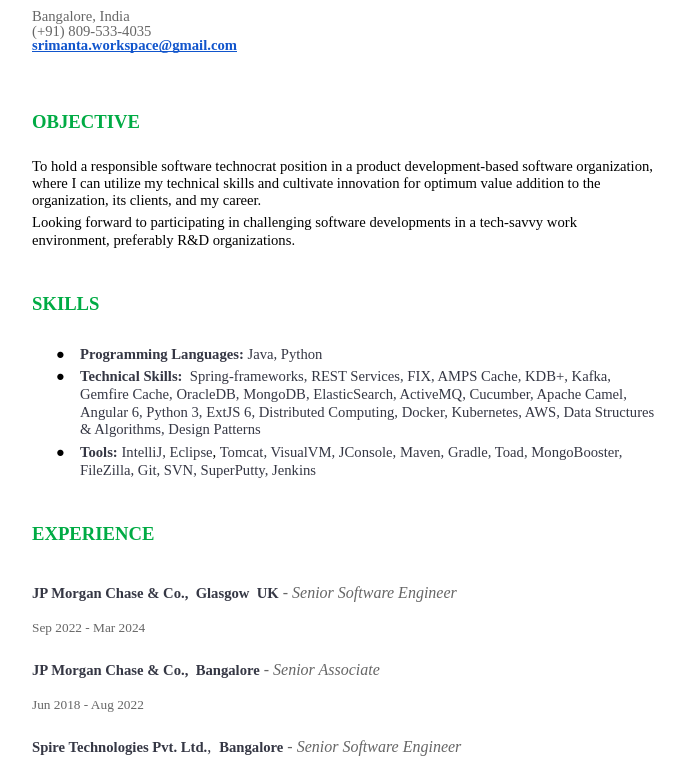
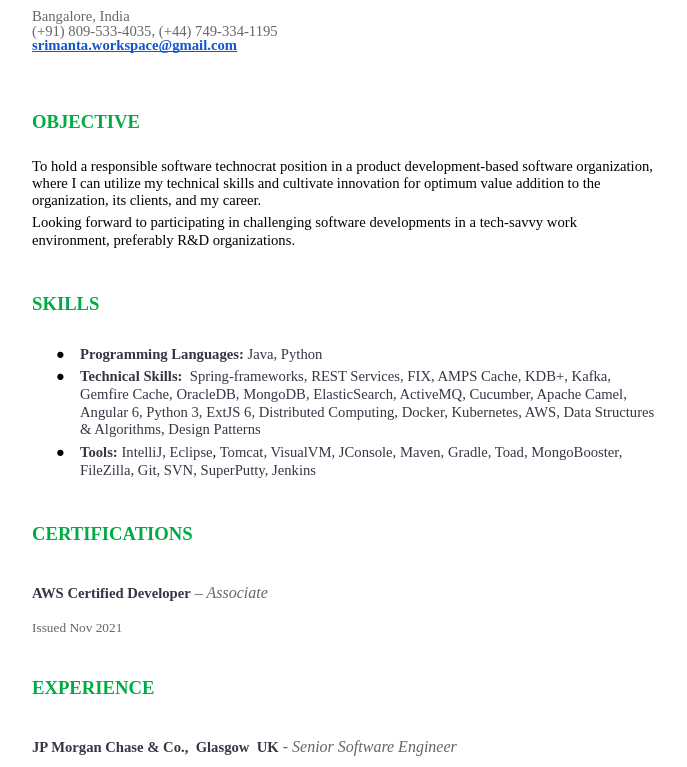
Before and after one commit to srimantasahu/srimantasahu.github.io, a plain HTML site: page index.html in a window 1280 px wide. Shown: the part 167-934 px from the top of the page, without its empty margins (296-983 px from the left). Drawn offline with Linux system fonts and the light colour scheme; a web font is replaced by a local one.

Commit message:
added certification

```diff
--- a/index.html
+++ b/index.html
@@ -30,7 +30,9 @@
 <p class="c16 c42"><span class="c2"></span></p>
 <p class="c16"><span class="c36">Bangalore, India</span></p>
 <p class="c16"><span class="c30 c36">(+</span><span class="c36">91</span><span class="c30 c36">) </span><span
-        class="c36">809-533</span><span class="c30 c36">-</span><span class="c36">4035</span></p>
+        class="c36">809-533</span><span class="c30 c36">-</span><span class="c36">4035, </span>
+    <span class="c30 c36">(+</span><span class="c36">44</span><span class="c30 c36">) </span><span
+            class="c36">749-334</span><span class="c30 c36">-</span><span class="c36">1195</span></p>
 <p class="c16"><span class="c9 c22"><a class="c24"
                                        href="mailto:srimanta.workspace@gmail.com">srimanta.workspace@gmail.com</a></span></p>
 <p class="c16 c42"><span class="c2"></span></p>
@@ -52,6 +54,10 @@
             class="c29">IntelliJ, Eclipse</span><span>, </span><span class="c34 c30 c29">Tomcat, VisualVM, JConsole, Maven, Gradle, Toad, MongoBooster, FileZilla, Git, SVN, SuperPutty, Jenkins</span>
     </li>
 </ul>
+<h2 class="c6" id="h.inx73jfg7qtm"><span class="c32 c22">CERTIFICATIONS</span></h2>
+<h3 class="c5" id="h.nopc11e5wkrs"><span>AWS Certified Developer</span><span class="c17"> – Associate</span>
+</h3>
+<p class="c14"><span class="c0">Issued Nov 2021</span></p>
 <h2 class="c27" id="h.5sh58lh512k2"><span class="c22 c48">EXPERIENCE</span></h2>
 <h3 class="c5" id="h.nopc11e5wkrq"><span>JP Morgan Chase &amp; Co., &nbsp;Glasgow&nbsp; UK</span><span class="c17">&nbsp;- Senior Software Engineer</span>
 </h3>
@@ -78,16 +84,6 @@
 <h3 class="c5" id="h.biiq5579es34"><span>Infosys Technologies Ltd., Bangalore</span><span class="c17">&nbsp;- Senior System Engineer</span>
 </h3>
 <p class="c14"><span class="c0">Sep</span><span class="c0">&nbsp;2012 - Dec 2014</span></p>
-<h2 class="c27" id="h.850bhb4gvmxm"><span class="c22 c32">EDUCATION</span></h2>
-<h3 class="c5" id="h.jpv9v4b642w5"><span>Veer Surendra Sai University Of Technology, Burla </span><span
-        class="c26">- </span><span class="c26 c37">B. Tech, </span><span class="c30 c39 c37 c49">Computers</span></h3>
-<p class="c14"><span class="c0">Jun 2008 - Jun 2012</span></p>
-<h3 class="c5" id="h.cw97yfwo9f2a"><span>College Of Basic Science &amp; Humanities, Bhubaneswar </span><span
-        class="c26">- </span><span class="c49 c30 c37 c36">Intermediate</span></h3>
-<p class="c14"><span class="c0">Jun 2006 - Jun 2008</span></p>
-<h3 class="c5" id="h.87l327q4r89l"><span>Kendriya Vidyalaya, Balangir </span><span class="c26">- </span><span
-        class="c49 c30 c37 c36">Matriculation</span></h3>
-<p class="c14"><span class="c0">Apr 1997 - May 2006</span></p>
 <h2 class="c27" id="h.rddvcfsegg1h"><span class="c32 c22">PROJECTS</span></h2>
 <h3 class="c5 c7" id="h.bi1vqwhe8v1"><span>Electronic Trading </span><span class="c15">application for Bonds</span>
 </h3>
@@ -213,6 +209,16 @@
     <li class="c1 li-bullet-0"><span class="c11 c8">Integration with other components</span></li>
     <li class="c1 li-bullet-0"><span class="c8">Document and maintain software functionality</span></li>
 </ul>
+<h2 class="c27" id="h.850bhb4gvmxm"><span class="c22 c32">EDUCATION</span></h2>
+<h3 class="c5" id="h.jpv9v4b642w5"><span>Veer Surendra Sai University Of Technology, Burla </span><span
+        class="c26">- </span><span class="c26 c37">B. Tech, </span><span class="c30 c39 c37 c49">Computers</span></h3>
+<p class="c14"><span class="c0">Jun 2008 - Jun 2012</span></p>
+<h3 class="c5" id="h.cw97yfwo9f2a"><span>College Of Basic Science &amp; Humanities, Bhubaneswar </span><span
+        class="c26">- </span><span class="c49 c30 c37 c36">Intermediate</span></h3>
+<p class="c14"><span class="c0">Jun 2006 - Jun 2008</span></p>
+<h3 class="c5" id="h.87l327q4r89l"><span>Kendriya Vidyalaya, Balangir </span><span class="c26">- </span><span
+        class="c49 c30 c37 c36">Matriculation</span></h3>
+<p class="c14"><span class="c0">Apr 1997 - May 2006</span></p>
 <h2 class="c27" id="h.52rri39ulw3n"><span class="c32 c22">ACHIEVEMENTS</span></h2>
 <ul class="c13 lst-kix_lcqsn46b7b7b-0 start">
     <li class="c3 li-bullet-0"><span
```
